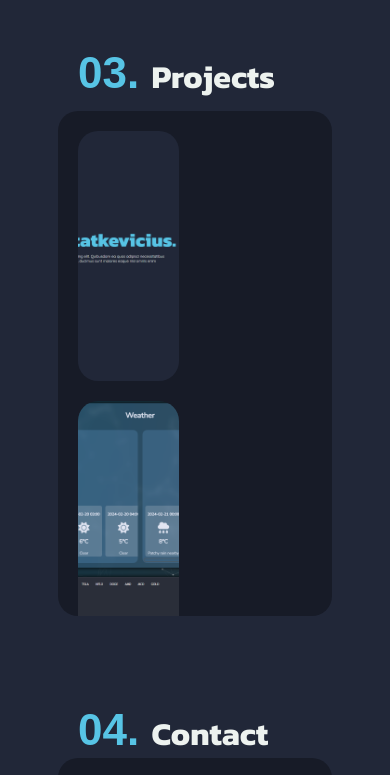
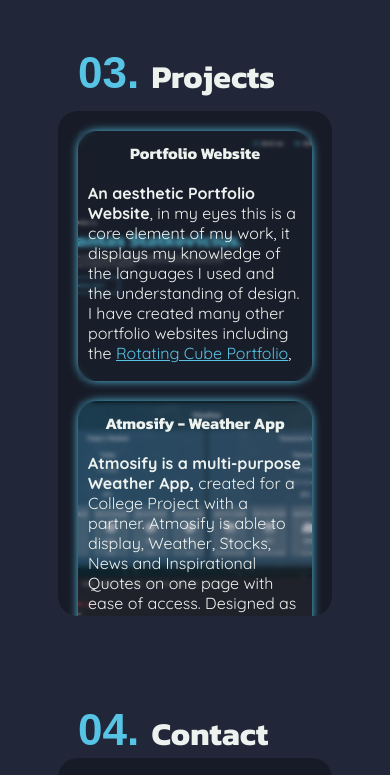
Before and after one commit to stkvs/stkvs.github.io, a plain HTML site: page index.html in a window 390 px wide. Shown: the part 2640-3415 px from the top of the page. Drawn offline with nearby package versions, Linux system fonts and the light colour scheme; a web font is replaced by a local one.

Commit message:
Fixing mobile view

```diff
--- a/index.html
+++ b/index.html
@@ -102,7 +102,6 @@
             </div>
         </div>
     </div>
-    <script src="script/script.js"></script>
 
     <div id="contact" class="contact">
         <h1><span>04. </span>Contact</h1>
--- a/style/style.css
+++ b/style/style.css
@@ -416,12 +416,12 @@ nav {
     height: 250px;
     width: 43%;
     max-height: 250px;
-    max-width: 43%;
     border-radius: 20px;
     text-align: center;
     overflow: hidden;
 
     & h2 {
+        font-size: 1rem;
         color: var(--AFWhite);
         font-family: "Kanit", sans-serif;
     }
@@ -446,8 +446,8 @@ nav {
 }
 
 .project-text {
-    display: none;
     background-color: rgba(0, 0, 0, 0.25);
+    height: 250px;
     position: absolute;
     z-index: 10000;
     padding: 10px;
@@ -468,14 +468,18 @@ nav {
     }
 
     & p {
-        max-height: 20%;
+        position: relative;
+        top: 25%;
+        left: 50%;
+        transform: translate(-50%, -25%);
+        max-height: 180px;
         overflow-y: scroll;
+        margin-bottom: 10px;
     }
 
     &:hover, &:focus, &:active {
         transition: 0.5s ease-in-out;
         opacity: 1;
-        display: block;
         backdrop-filter: blur(2px);
     }
 
@@ -678,11 +682,19 @@ nav {
         & .project {
             height: 95%;
             width: 100%;
+            box-shadow: 0 0 10px var(--VividSBlue);
         }
 
         & .project-text {
-            display: none;
+            position: relative;
+            top: -100%;
+            background-color: rgba(0, 0, 0, 0.25);
+            box-shadow: ;
+            backdrop-filter: blur(2px);
+            transition: none;
+            opacity: 1;
         }
+
         & #atmosify,
         #rotating-cube {
             margin-top: 20px;
```
